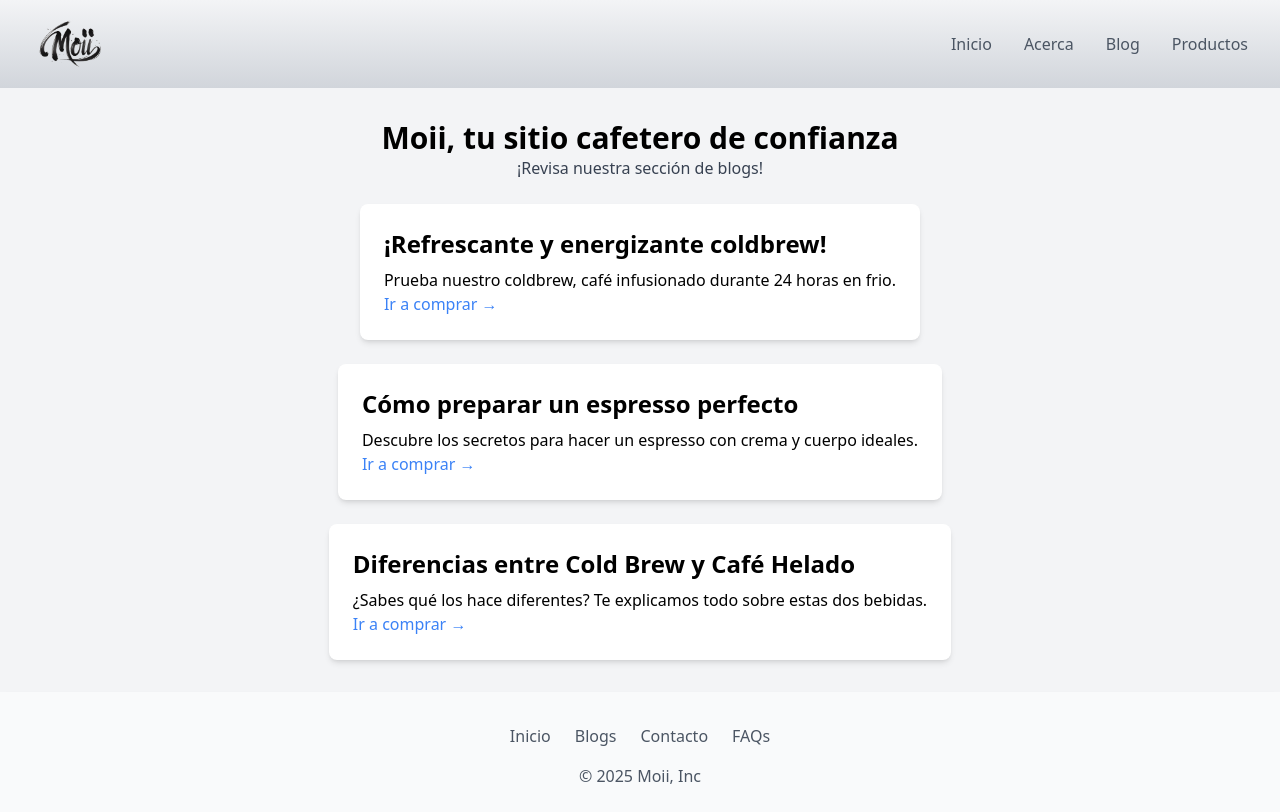
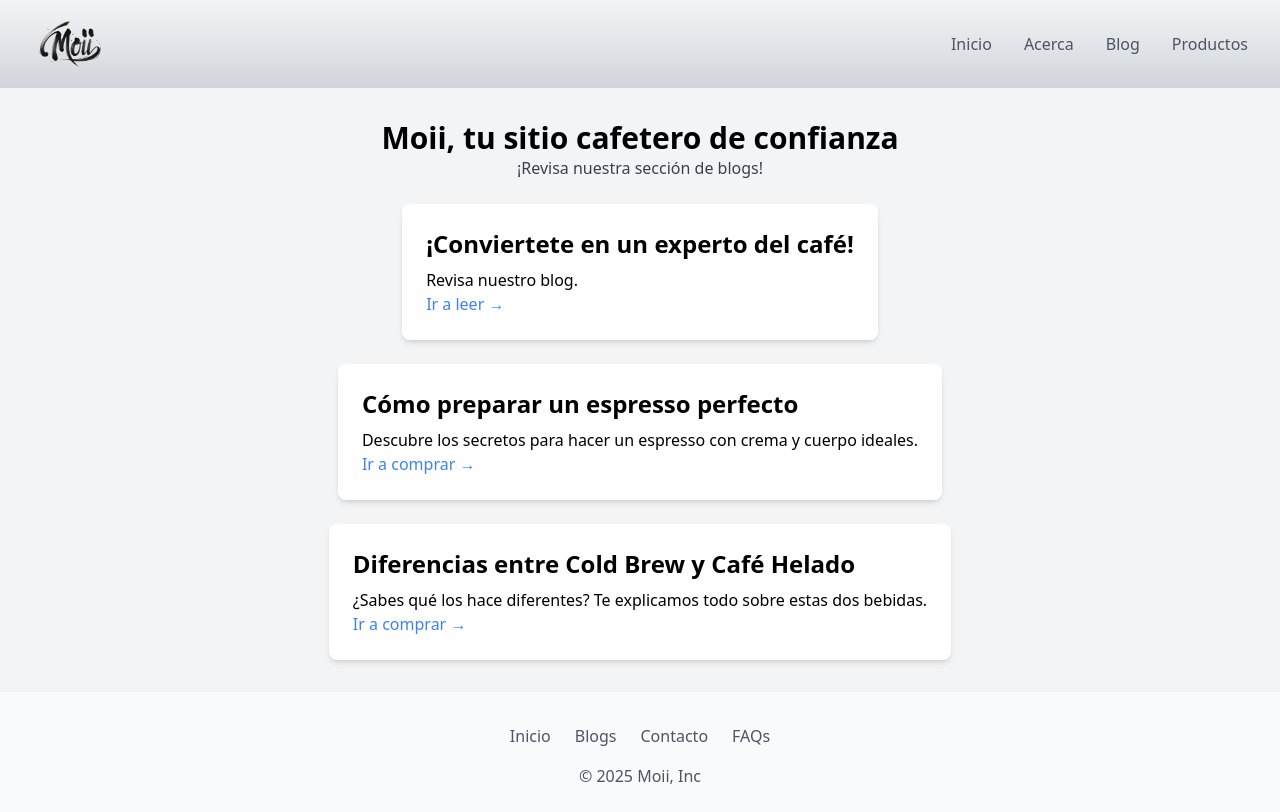
Before and after one commit to danielcaicedoj/moiicol-website, a React (Vite) app: page / in a window 1280 px wide. Built offline with nearby package versions, Linux system fonts and the light colour scheme.

Commit message:
fix home page and news

```diff
--- a/src/App.jsx
+++ b/src/App.jsx
@@ -1,5 +1,5 @@
 import React from 'react';
-import { BrowserRouter, Routes, Route } from 'react-router-dom';
+import { BrowserRouter, Routes, Route, Navigate } from "react-router-dom";
 import Home from './pages/Home';
 import About from './pages/About';
 import Products from './pages/Products';
@@ -25,6 +25,7 @@ function App() {
               <Route path="/blog" element={<Blog />} />
               <Route path="/blog/:slug" element={<BlogPost />} />
               <Route path="/products" element={<Products />} />
+              <Route path="*" element={<Navigate to="/" />} />
             </Routes>
         </main>
           <Footer />
--- a/src/components/NewsCard.jsx
+++ b/src/components/NewsCard.jsx
@@ -2,13 +2,17 @@ import { Link } from "react-router-dom";
 import ReactMarkdown from "react-markdown";
 import remarkGfm from "remark-gfm";
 
-const NewsCard = ({id, title, content }) => {
+const NewsCard = ({id, title, category, linkTo, content }) => {
+    var linkText = "Ir a comprar →"
+    if (category=="blog") {
+        linkText = "Ir a leer →"
+    }
     return (
         <div className="max-w-4xl mx-auto bg-white p-6 rounded-lg shadow-md">
             <h2 className="text-2xl font-bold mb-2">{title}</h2>
             <ReactMarkdown remarkPlugins={[remarkGfm]}>{content}</ReactMarkdown>
-            <Link to={`/blog/${id}`} className="text-blue-500 hover:underline">
-                Ir a comprar →
+            <Link to={`${linkTo}`} className="text-blue-500 hover:underline">
+                {linkText}
             </Link>
         </div>
     );
--- a/src/data/blogs.js
+++ b/src/data/blogs.js
@@ -176,10 +176,13 @@ La cafetera moka sigue siendo un ícono del café en casa, con versiones clásic
       slug: "guia-metodos-aeropress",
       category: "Técnicas",
       date: "2025-03-16",
-      image: "https://ejemplo.com/coldbrew.jpg",
+      image: "aeropress-nobg.png",
       content: `
 
 ## La historia de la AeroPress: Innovación en la preparación del café
+
+![Aeropress](/assets/blogs/aeropress-nobg.png)
+
 
 La AeroPress es una de las cafeteras más versátiles e innovadoras de los últimos tiempos. Su diseño simple pero efectivo ha revolucionado la forma en que se prepara el café, ofreciendo un método rápido, portátil y capaz de extraer sabores complejos con facilidad. En este artículo exploraremos su historia, funcionamiento, ventajas y desventajas, así como su mantenimiento y evolución a lo largo del tiempo.
 
@@ -606,7 +609,7 @@ El sifón japonés no es solo una cafetera; es un testimonio de la pasión por e
     {
       id: 7,
       title: "Todo sobre la prensa francesa",
-      slug: "guia-metodos-aeropress",
+      slug: "guia-metodos-prensa-francesa",
       category: "Técnicas",
       date: "2025-03-16",
       image: "https://ejemplo.com/coldbrew.jpg",
--- a/src/data/news.js
+++ b/src/data/news.js
@@ -1,30 +1,33 @@
 export const news = [
     {
       id: 1,
-      title: "¡Refrescante y energizante coldbrew!",
-      category: "Reseñas",
+      title: "¡Conviertete en un experto del café!",
+      category: "blog",
       date: "2025-03-18",
       image: "https://ejemplo.com/cafe-colombia.jpg",
+      linkTo: "blog",
       content: `
 
-## Prueba nuestro coldbrew, café infusionado durante 24 horas en frio.
+## Revisa nuestro blog.
 
     `,
     },
     {
       id: 2,
       title: "Cómo preparar un espresso perfecto",
-      category: "Recetas",
+      category: "producto",
       date: "2025-03-17",
       image: "https://ejemplo.com/espresso.jpg",
+      linkTo: "",
       content: "Descubre los secretos para hacer un espresso con crema y cuerpo ideales."
     },
     {
       id: 3,
       title: "Diferencias entre Cold Brew y Café Helado",
-      category: "Técnicas",
+      category: "producto",
       date: "2025-03-16",
       image: "https://ejemplo.com/coldbrew.jpg",
+      linkTo: "",
       content: "¿Sabes qué los hace diferentes? Te explicamos todo sobre estas dos bebidas."
     }
   ];
--- a/src/pages/Home.jsx
+++ b/src/pages/Home.jsx
@@ -16,6 +16,8 @@ const Home = () => {
                         key={news.id}
                         id = {news.id}
                         title={news.title}
+                        category={news.category}
+                        linkTo={news.linkTo}
                         content={news.content.substring(0,250)} />)
                     ) : (
                     <p>No hay blogs disponibles.</p>
```
Also changed, not shown: src/assets/blogs/aeropress-nobg.png (added).
